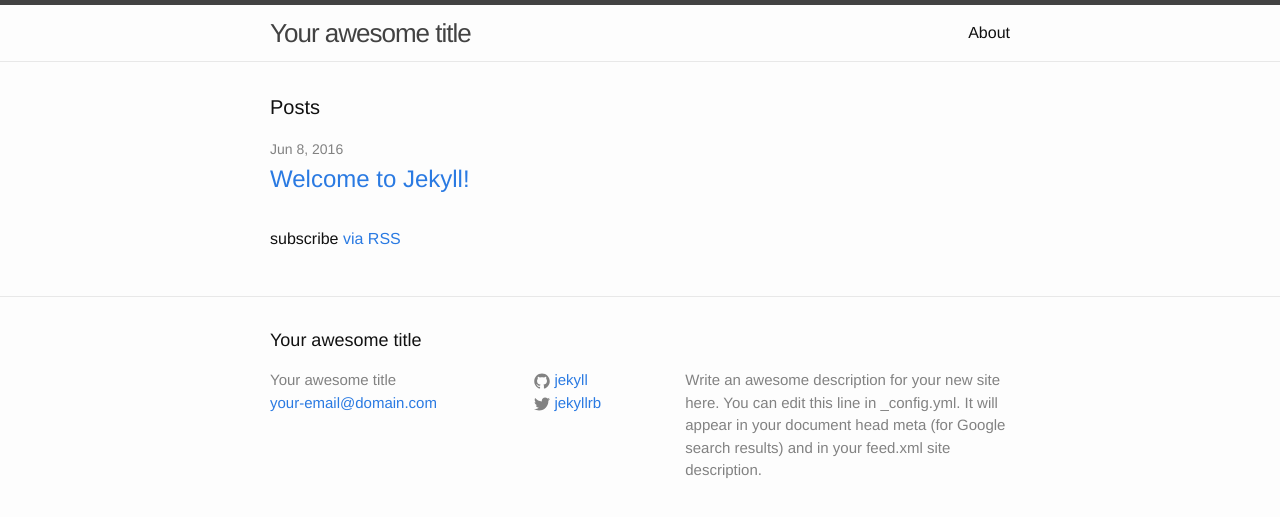
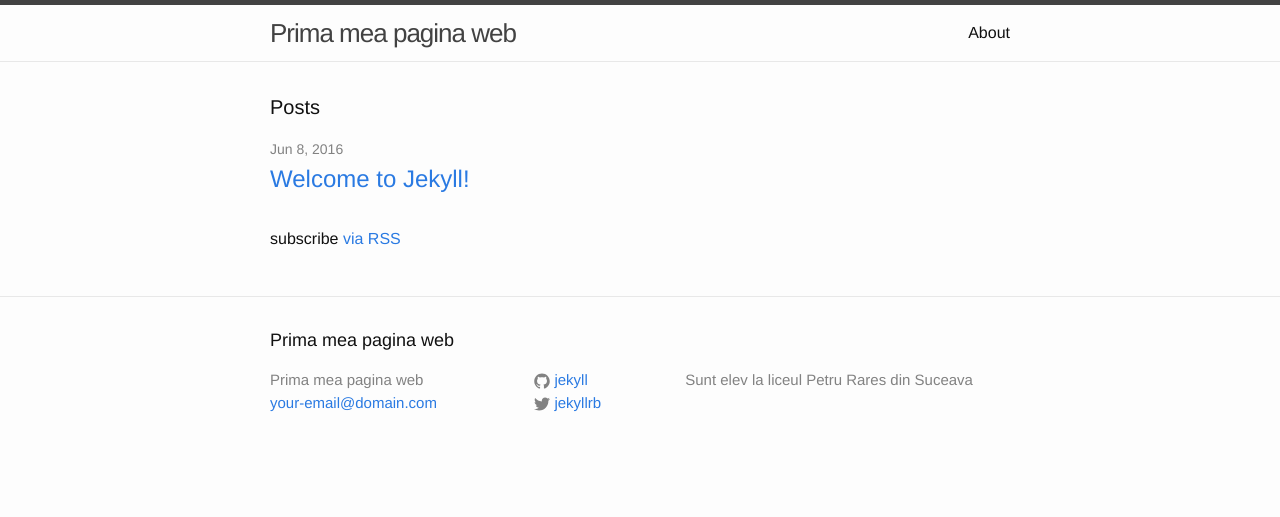
Before and after one commit to adipascaru/adipascaru.github.io, a Jekyll site: the page built from index.html, in a window 1280 px wide. Shown: the top 517 px of the page. Built offline with Jekyll 4.4.1, drawn with Linux system fonts in a browser that asks for light colours.

Commit message:
Update_config.yml

```diff
--- a/_config.yml
+++ b/_config.yml
@@ -6,12 +6,10 @@
 # 'jekyll serve'. If you change this file, please restart the server process.
 
 # Site settings
-title: Your awesome title
+title: Prima mea pagina web
 email: your-email@domain.com
 description: > # this means to ignore newlines until "baseurl:"
-  Write an awesome description for your new site here. You can edit this
-  line in _config.yml. It will appear in your document head meta (for
-  Google search results) and in your feed.xml site description.
+  Sunt elev la liceul Petru Rares din Suceava
 baseurl: "" # the subpath of your site, e.g. /blog
 url: "http://yourdomain.com" # the base hostname & protocol for your site
 twitter_username: jekyllrb
```
